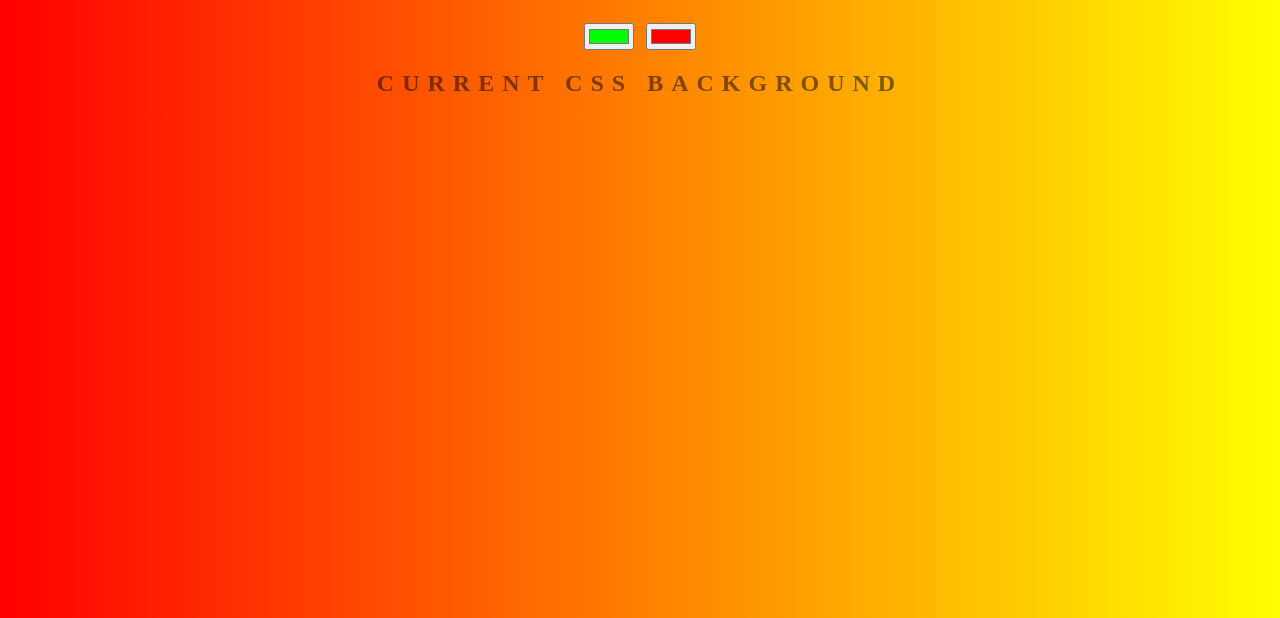
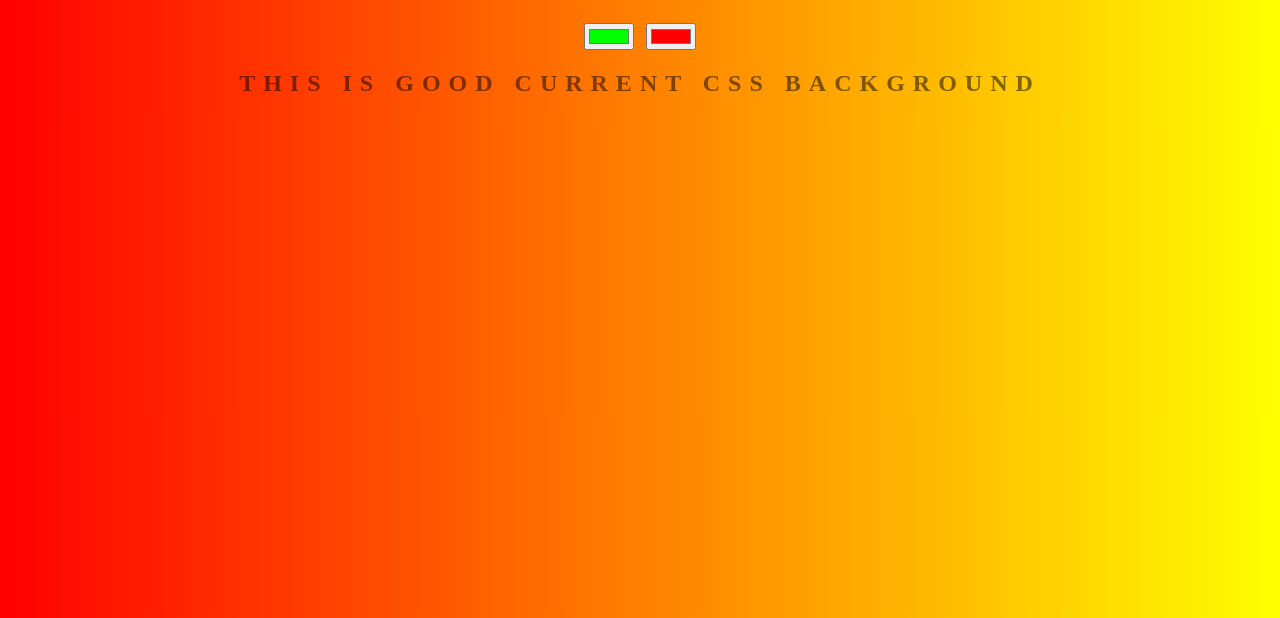
Before and after one commit to aarnaArchu/background_g, a website: page index.html in a window 1280 px wide. Shown: the part 182-800 px from the top of the page. Drawn offline with Linux system fonts and the light colour scheme.

Commit message:
changing text

```diff
--- a/index.html
+++ b/index.html
@@ -8,7 +8,7 @@
 	<h1> nulllll Background Generator</h1>
 	<input class="color1" type="color" name="color1" value="#00ff00">
 	<input class="color2" type="color" name="color2" value="#ff0000">
-	<h2>Current CSS Background</h2>
+	<h2> this is good Current CSS Background</h2>
 	<h3></h3>
 	<script type="text/javascript" src="script.js"></script>
 </body>
```
